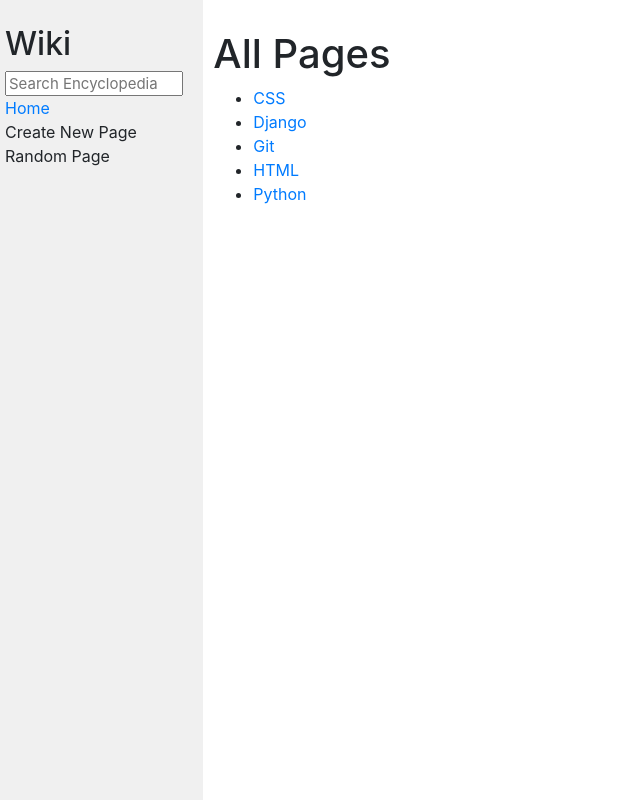
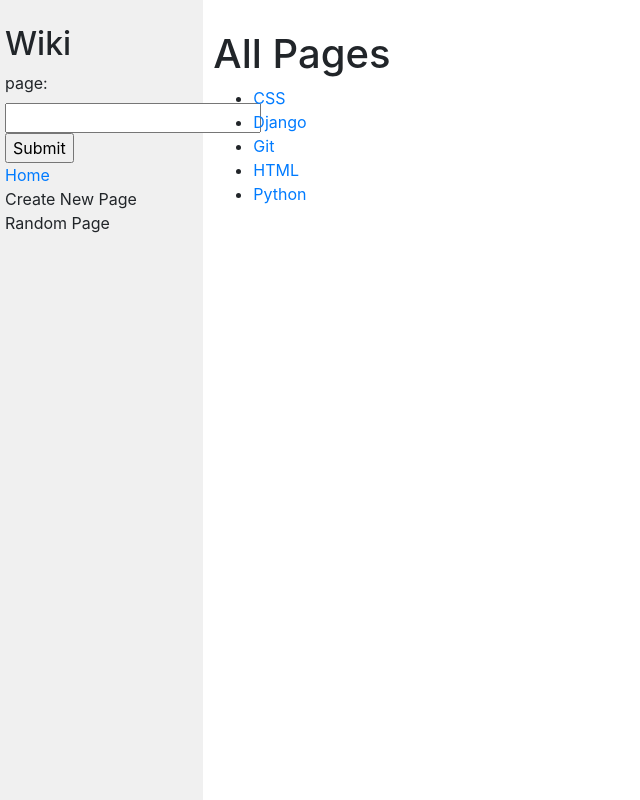
Before and after one commit to Pietro-PPC/CS50W_Projects, a Django app: page / in a window 1280 px wide. Shown: the whole page, without its empty margins (0-640 px from the left). Run offline with Django 3.2, Linux system fonts and the light colour scheme; some libraries are stand-ins or nearby versions.

Commit message:
Search redirects to page

```diff
--- a/Project_1/encyclopedia/templates/encyclopedia/layout.html
+++ b/Project_1/encyclopedia/templates/encyclopedia/layout.html
@@ -12,11 +12,13 @@
         <div class="row">
             <div class="sidebar col-lg-2 col-md-3">
                 <h2>Wiki</h2>
-                <form>
-                    <input class="search" type="text" name="q" placeholder="Search Encyclopedia">
+                <form action="{% url 'encyclopedia:searchpage'%}" method="POST" >
+                    {% csrf_token %}
+                    {{ form }}
+                    <input type="submit">
                 </form>
                 <div>
-                    <a href="{% url 'index' %}">Home</a>
+                    <a href="{% url 'encyclopedia:index' %}">Home</a>
                 </div>
                 <div>
                     Create New Page
--- a/Project_1/encyclopedia/urls.py
+++ b/Project_1/encyclopedia/urls.py
@@ -2,7 +2,9 @@
 
 from . import views
 
+app_name = "encyclopedia"
 urlpatterns = [
     path("", views.index, name="index"),
     path("wiki/<str:page>", views.wikiPage, name="wikipage"),
+    path("search", views.searchPage, name="searchpage")
 ]
--- a/Project_1/encyclopedia/views.py
+++ b/Project_1/encyclopedia/views.py
@@ -1,15 +1,13 @@
 from markdown2 import markdown
-
 from django.shortcuts import render
+from django.urls import reverse
+from django.http import HttpResponseRedirect
 from django.http import HttpResponse
-
+from django import forms
 from . import util
 
-
-def index(request):
-    return render(request, "encyclopedia/index.html", {
-        "entries": util.list_entries()
-    })
+class searchPageForm(forms.Form):
+    page = forms.CharField(label="page")
 
 def wikiPage(request, page):
     content = util.get_entry(page)
@@ -18,6 +16,25 @@
     else:
         content = markdown(content)
         return render(request, "encyclopedia/page.html", {
+            "form": searchPageForm(),
             "page": page,
             "content": content
         })
+
+def searchPage(request):
+    if request.method == 'POST':
+        form = searchPageForm(request.POST)
+
+        if form.is_valid():
+            query_page = form.cleaned_data["page"]
+            page = util.get_entry(query_page)
+            if page != None:
+                return HttpResponseRedirect(reverse("encyclopedia:wikipage", args=[query_page]))
+
+    return HttpResponseRedirect(reverse("encyclopedia:index"))
+
+def index(request):
+    return render(request, "encyclopedia/index.html", {
+        "form": searchPageForm(),
+        "entries": util.list_entries()
+    })
```
